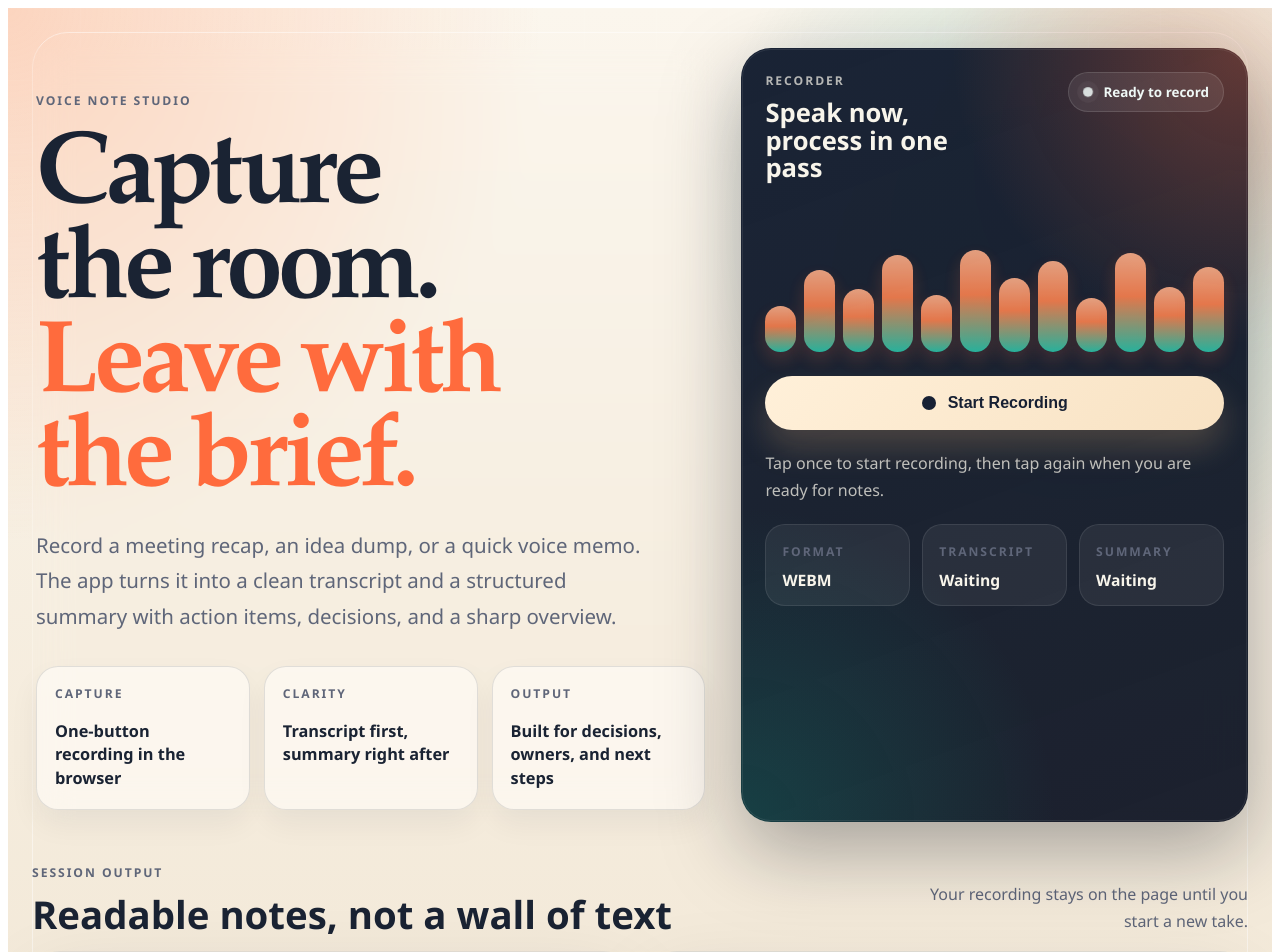
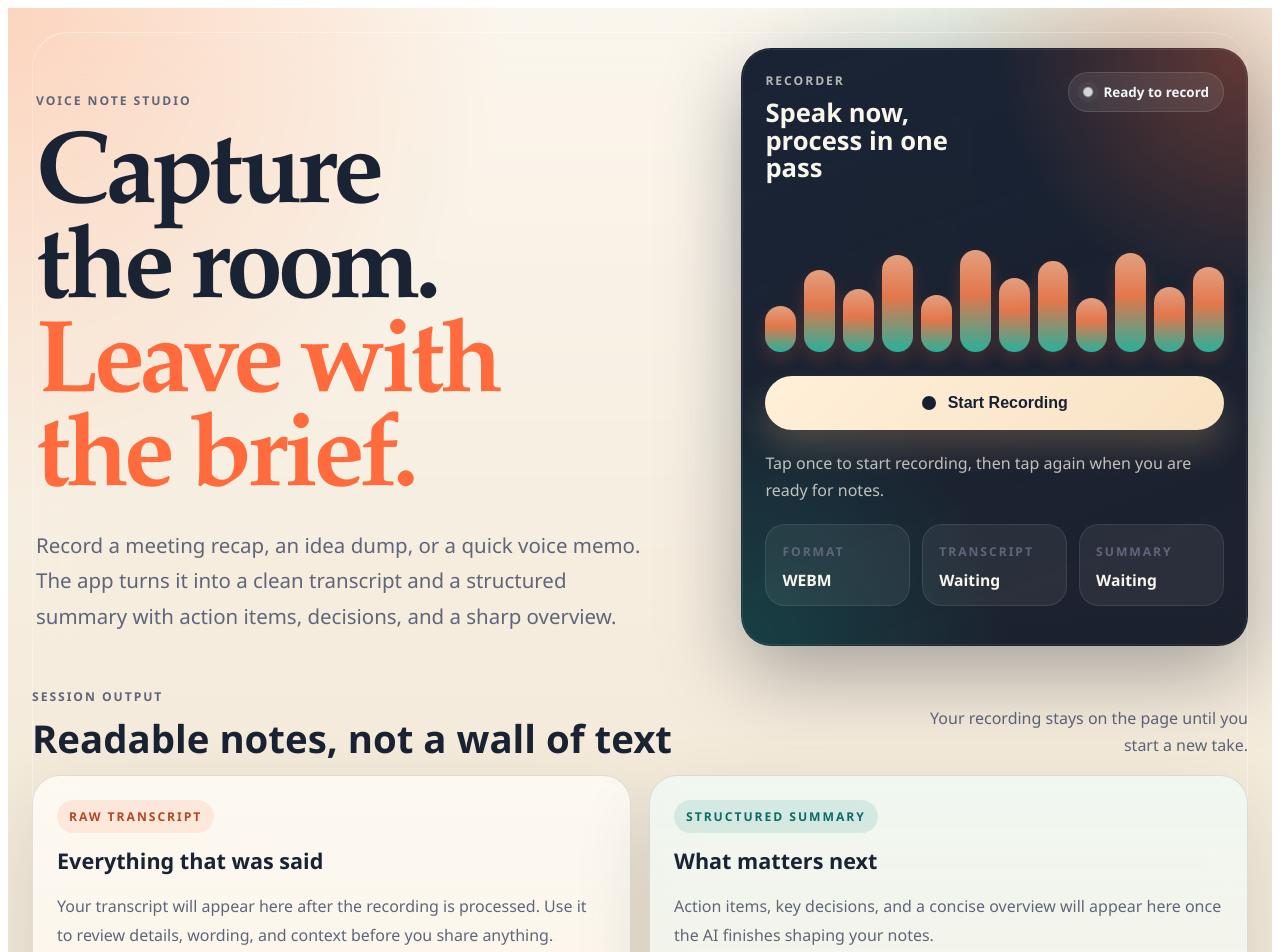
Before and after one commit to ajoychoudhury715-gif/Voicerecorder, a Next.js app: page / in a window 1280 px wide. Shown: the top 952 px of the page. Built offline with nearby package versions, Linux system fonts and the light colour scheme.

Commit message:
Remove hero feature section

```diff
--- a/pages/index.js
+++ b/pages/index.js
@@ -184,21 +184,6 @@ export default function Home() {
               a clean transcript and a structured summary with action items, decisions, and a sharp
               overview.
             </p>
-
-            <div className={styles.featureGrid}>
-              <article className={styles.featureCard}>
-                <span className={styles.featureLabel}>Capture</span>
-                <strong className={styles.featureValue}>One-button recording in the browser</strong>
-              </article>
-              <article className={styles.featureCard}>
-                <span className={styles.featureLabel}>Clarity</span>
-                <strong className={styles.featureValue}>Transcript first, summary right after</strong>
-              </article>
-              <article className={styles.featureCard}>
-                <span className={styles.featureLabel}>Output</span>
-                <strong className={styles.featureValue}>Built for decisions, owners, and next steps</strong>
-              </article>
-            </div>
           </div>
 
           <aside className={styles.controlPanel}>
--- a/styles/Home.module.css
+++ b/styles/Home.module.css
@@ -85,8 +85,7 @@
 
 .heroCopy,
 .controlPanel,
-.resultCard,
-.featureCard {
+.resultCard {
   backdrop-filter: blur(18px);
 }
 
@@ -100,7 +99,6 @@
 .eyebrow,
 .panelLabel,
 .sectionEyebrow,
-.featureLabel,
 .metaLabel,
 .resultTag {
   letter-spacing: 0.16em;
@@ -111,7 +109,6 @@
 
 .eyebrow,
 .sectionEyebrow,
-.featureLabel,
 .metaLabel {
   color: var(--muted);
 }
@@ -136,29 +133,6 @@
   color: var(--muted);
   font-size: clamp(1.04rem, 1.8vw, 1.28rem);
   line-height: 1.72;
-}
-
-.featureGrid {
-  display: grid;
-  grid-template-columns: repeat(3, minmax(0, 1fr));
-  gap: 14px;
-  margin-top: 32px;
-}
-
-.featureCard {
-  display: flex;
-  flex-direction: column;
-  gap: 18px;
-  padding: 18px;
-  border: 1px solid var(--line);
-  border-radius: 22px;
-  background: rgba(255, 252, 247, 0.64);
-  box-shadow: 0 14px 30px rgba(23, 32, 51, 0.06);
-}
-
-.featureValue {
-  font-size: 1.02rem;
-  line-height: 1.45;
 }
 
 .controlPanel {
@@ -516,7 +490,6 @@
     padding: 24px 16px 56px;
   }
 
-  .featureGrid,
   .resultsGrid,
   .panelMeta {
     grid-template-columns: 1fr;
```
